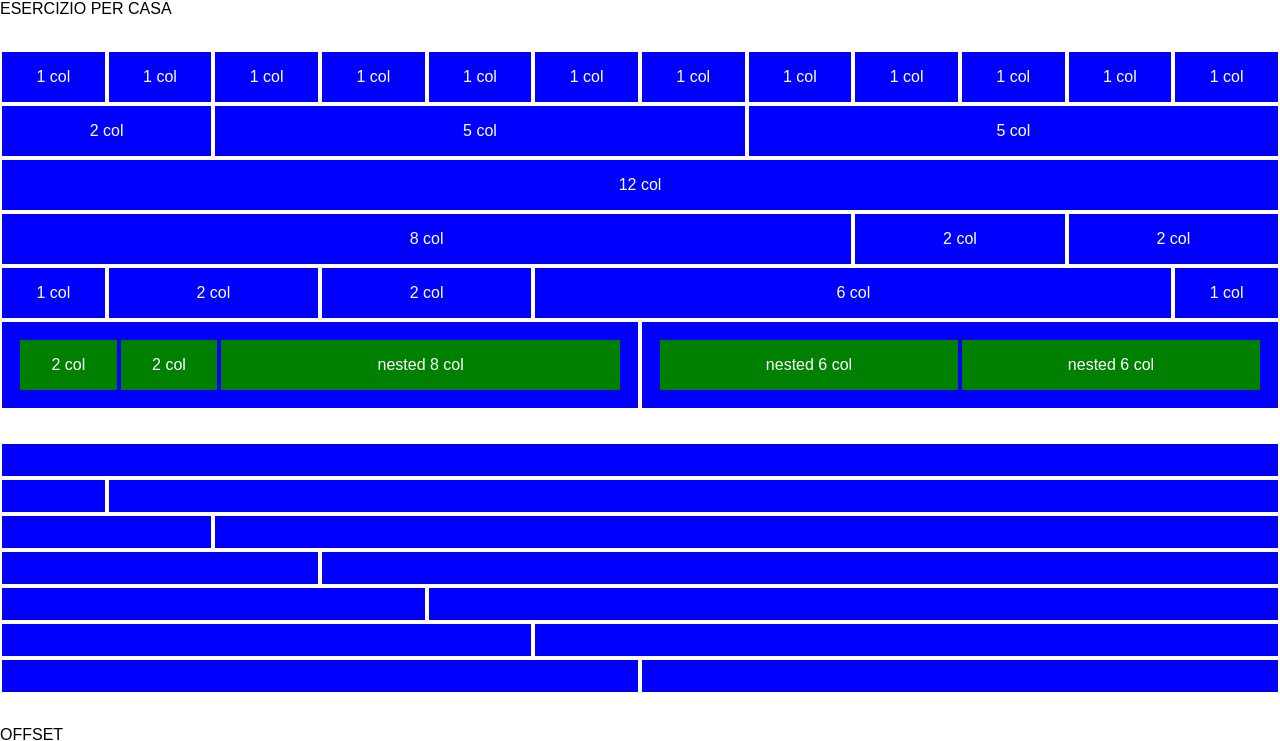
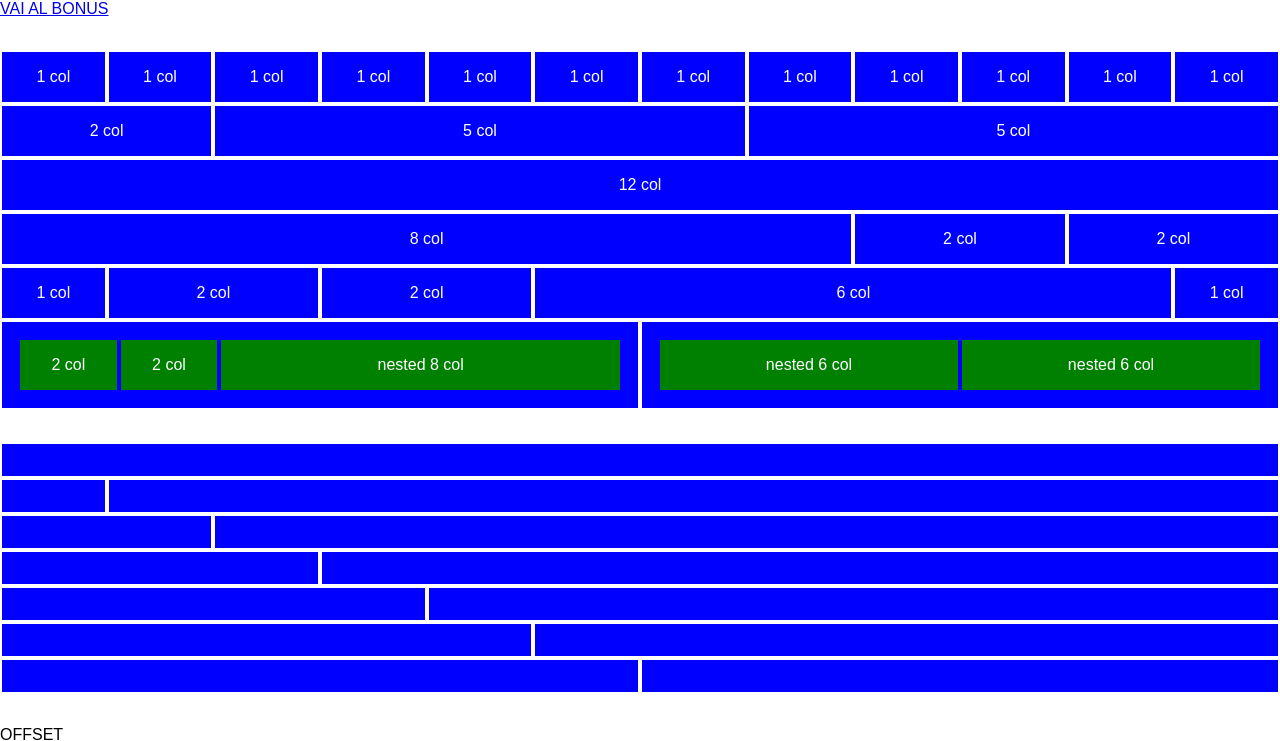
Before and after one commit to davidearbola/html-css-12bool, a plain HTML site: page index.html in a window 1280 px wide. Shown: the top 741 px of the page. Drawn offline with Linux system fonts and the light colour scheme.

Commit message:
collegamento a bonus

```diff
--- a/index.html
+++ b/index.html
@@ -8,7 +8,7 @@
     <link rel="stylesheet" href="style.css">
 </head>
 <body>
-    ESERCIZIO PER CASA
+    <a href="./bonus/snake.html" target="_blank">VAI AL BONUS</a>
     <section id="first-section">
         <div class="container-fluid">
             <div class="row">
```
